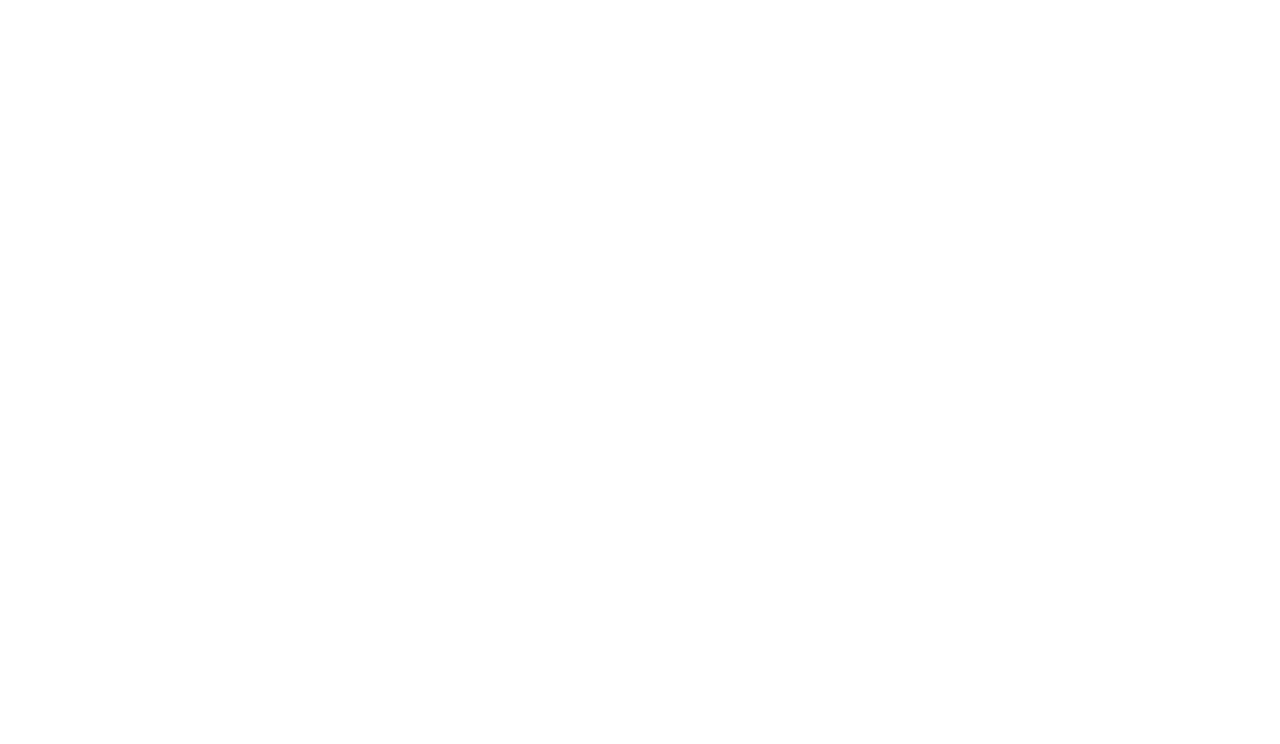
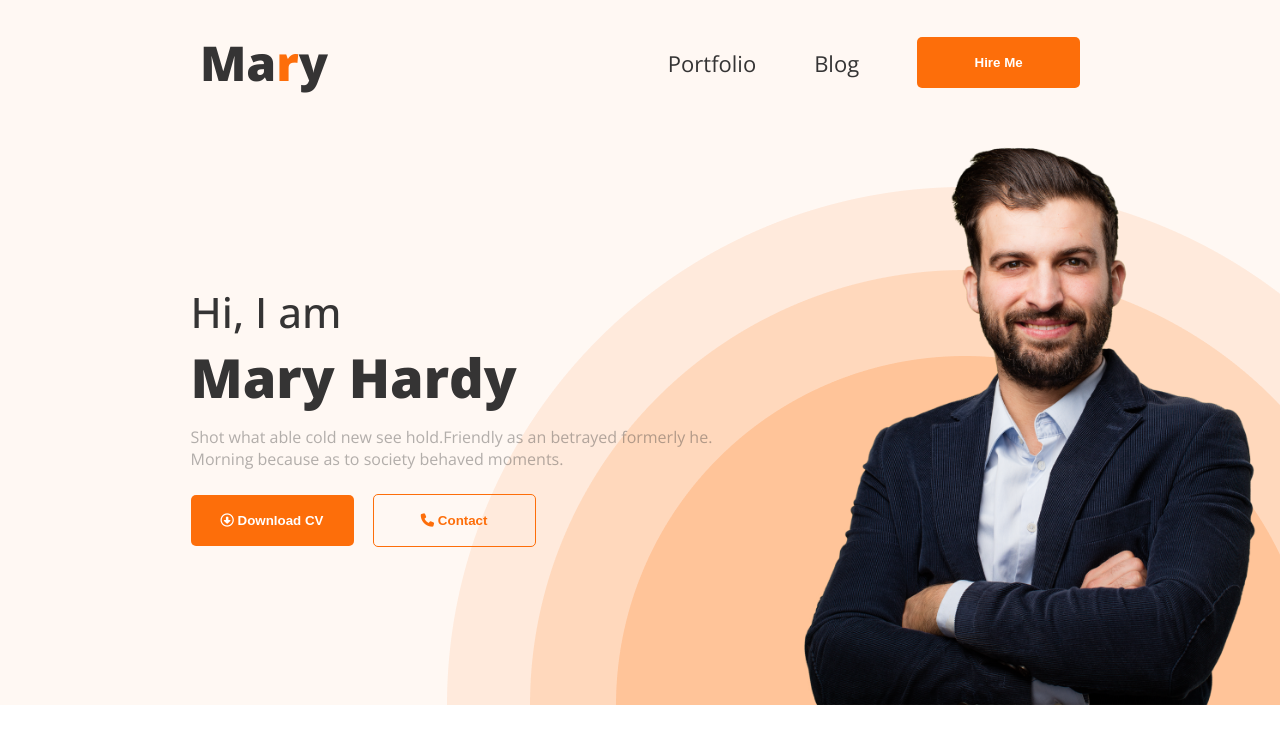
Before and after one commit to Antorkarmokar28/Web-developer-portfolio, a plain HTML site: page index.html in a window 1280 px wide. Drawn offline with nearby package versions, Linux system fonts and the light colour scheme.

Commit message:
this website navbar and banner section added

```diff
--- a/assets/style/style.css
+++ b/assets/style/style.css
@@ -0,0 +1,103 @@
+@import url('https://fonts.googleapis.com/css2?family=Open+Sans:wght@400;500;700;800&display=swap');
+*{
+    margin: 0;
+    padding: 0;
+}
+body{
+    font-family: 'Open Sans', sans-serif;
+}
+/* common style */
+.primary-btn{
+    width: 163px;
+    background-color: #FD6E0A;
+    color: #FFF;
+    border: 0;
+    padding: 18px 30px;
+    border-radius: 5px;
+    cursor: pointer;
+    font-weight: 700;
+}
+.main-btn{
+    margin-right: 15px;
+}
+.secondary-btn{
+    width: 163px;
+    background-color: transparent;
+    color: #FD6E0A;
+    border: 0;
+    padding: 18px 30px;
+    border-radius: 5px;
+    cursor: pointer;
+    border: 1px solid #FD6E0A;
+    font-weight: 700;
+}
+.header{
+    background-color: #FFF8F3;
+}
+/* nav style */
+.logo{
+    color:rgb(53, 52, 52);
+    font-size: 48px;
+    font-weight: 800;
+    cursor: pointer;
+}
+.cl-logo{
+    color: #FD6E0A;
+}
+nav{
+    display: flex;
+    padding: 30px 30px;
+    justify-content: space-around;
+    align-items: center;
+}
+nav > .nav-menu{
+    display: flex;
+    align-items: center;
+}
+nav .nav-menu li{
+    list-style: none;
+}
+nav .nav-menu li a{
+    text-decoration: none;
+    margin-right: 58px;
+    color: rgb(53, 52, 52);
+    font-size: 22px;
+}
+/* banner style */
+.banner{
+    display: flex;
+    align-items: center;
+    justify-content: space-around;
+    background: url("../images/header_bg.png");
+    background-position: bottom right;
+    background-repeat: no-repeat;
+}
+.banner-text{
+    width: 536px;
+    margin-left: 173px;
+}
+.title-greeting{
+    font-size: 42px;
+    color: rgb(53, 52, 52);
+    font-weight: 500;
+}
+.title{
+    color: rgb(53, 52, 52);
+    font-size: 54px;
+    font-weight: 800;
+    margin-bottom: 12px;
+}
+.header-description{
+    color: rgb(53 52 52 / 38%);
+    font-size: 16px;
+    font-style: normal;
+    margin-bottom: 24px;
+}
+.banner-img{
+    width: 501px;
+    height: 580px;
+}
+.banner-img img{
+    width: 100%;
+    height: 100%;
+}
--- a/index.html
+++ b/index.html
@@ -6,14 +6,36 @@
     <title>Home/Web-Development-Portfolio</title>
     <!-- fav-icon cdn -->
     <link rel="icon" type="image/x-icon" href="assets/images/fav-Icon/favicon-32x32.png">
+    <!-- font awesome cdn -->
+    <script src="https://kit.fontawesome.com/52d4052aca.js" crossorigin="anonymous"></script>
     <!-- style cdn -->
     <link rel="stylesheet" href="assets/style/style.css">
 </head>
 <body>
-    <header>
+    <header class="header">
         <!-- navbar-start -->
+        <nav>
+            <h1 class="logo">Ma<span class="cl-logo">r</span>y</h1>
+            <ul class="nav-menu">
+                <li><a href="#">Portfolio</a></li>
+                <li><a href="#">Blog</a></li>
+                <li><button class="primary-btn">Hire Me</button></li>
+            </ul>
+        </nav>
         <!-- navbar-end -->
         <!-- banner stat -->
+        <div class="banner">
+            <div class="banner-text">
+                <h3 class="title-greeting">Hi, I am</h3>
+                <h1 class="title">Mary Hardy</h1>
+                <p class="header-description">Shot what able cold new see hold.Friendly as an betrayed formerly he. Morning because as to society behaved moments.</p>
+                <button class="primary-btn main-btn"><i class="fa-regular fa-circle-down"></i> Download CV</button>
+                <button class="secondary-btn"><i class="fa-solid fa-phone"></i> Contact</button>
+            </div>
+            <div class="banner-img">
+                <img src="assets/images/hardy.png" alt="banner-image">
+            </div>
+        </div>
         <!-- banner end-->
     </header>
     <main>
```
